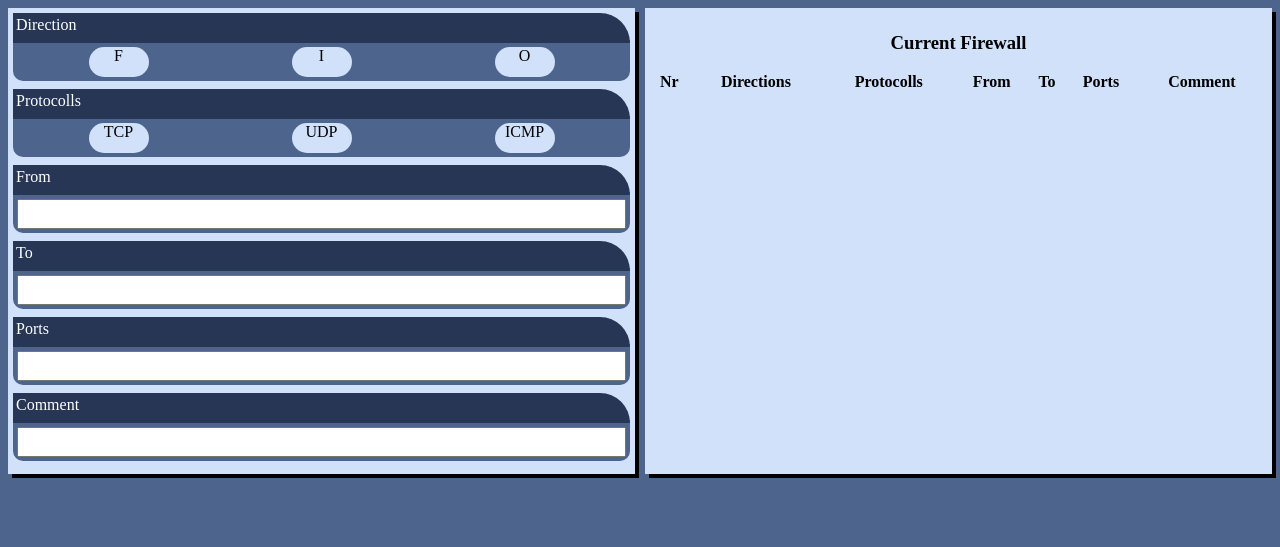
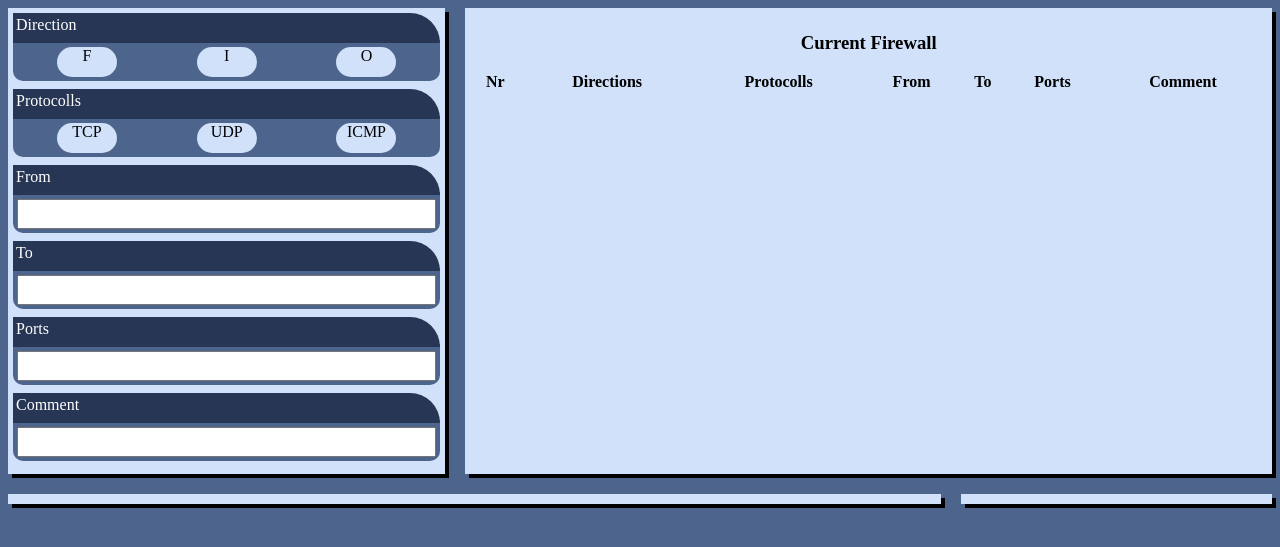
Before and after one commit to aramrami/FireWallBuilder, a Flask app: page / in a window 1280 px wide. Shown: the top 547 px of the page. Run offline with Flask 2, Linux system fonts and the light colour scheme; lists and menus that the app fills with data are empty.

Commit message:
Changed web layout

```diff
--- a/static/css/style.css
+++ b/static/css/style.css
@@ -8,16 +8,40 @@ html{
     background: var(--blueberry);
     font-size: 16px;
 }
-main, aside{
+main, aside, footer, #helpbox{
     box-shadow: 4px 4px;
     padding: 5px;
     background: var(--periwinkle);
 }
-#wrapper{
-    display: grid;
-    grid-gap: 10px;
-    grid-template-columns: repeat(auto-fit, minmax(300px, 1fr));
+@media (max-width: 569px){
+    main, aside, footer, #helpbox{
+        margin-bottom: 20px;
+    }
 }
+@media (min-width: 570px){
+    main{
+        grid-column: 1;
+        grid-row: 1 / 4;
+    }
+    aside{
+        grid-column: 2 / 7;
+        grid-row: 1 / 4;
+    }
+    footer{
+        grid-column: 1 / 5;
+        grid-row: 4;
+    }
+    #helpbox{
+        grid-column: 5 / 7;
+        grid-row: 4;
+    }
+    #wrapper{
+        display: grid;
+        grid-gap: 20px;
+        /*grid-template-columns: repeat(auto-fit, minmax(300px, 1fr));*/
+    }
+}
+
 .inputheader{
     box-sizing: border-box;
     border: medium solid var(--indigoink);
--- /dev/null
+++ b/static/js/helpbox.js
@@ -0,0 +1,21 @@
+const texts = Object.freeze( {
+    'forward' : 'Packages which go throw the Firewall',
+    'input' : 'Packages which are addressed to the firewall',
+    'output' : 'Packages whichs source is the firewall'
+} );
+
+( function init(){
+    document.getElementById( "btn_forward" ).onmouseover = () => {
+        showHelpText( texts['forward'] );
+    }
+    document.getElementById( "btn_input" ).onmouseover = () => {
+        showHelpText( texts['input'] );
+    }
+    document.getElementById( "btn_output" ).onmouseover = () => {
+        showHelpText( texts['output'] );
+    }
+} )();
+
+function showHelpText( text ){
+    document.getElementById( "helpbox" ).innerHTML = text;
+}
--- a/templates/index.html
+++ b/templates/index.html
@@ -5,15 +5,16 @@
         <title>JS FireWallBuilder</title>
         <link rel="stylesheet" href={{url_for( 'static', filename='css/style.css' )}}>
         <link rel="stylesheet" href={{url_for( 'static', filename='css/fontawesome-all.min.css' )}}>
+        <script src={{url_for( 'static', filename='js/helpbox.js' )}} defer></script>
     </head>
     <body>
         <div id="wrapper">
             <main>
                 <div class="inputheader">Direction</div>
                 <div class="inputgroup">
-                    <div class="choosebutton">F</div>
-                    <div class="choosebutton">I</div>
-                    <div class="choosebutton">O</div>
+                    <div id="btn_forward" class="choosebutton">F</div>
+                    <div id="btn_input" class="choosebutton">I</div>
+                    <div id="btn_output" class="choosebutton">O</div>
                 </div>
                 <div class="inputheader">Protocolls</div>
                 <div class="inputgroup">
@@ -52,6 +53,12 @@
                     </tr>
                 </table>
             </aside>
+            <footer>
+                <i class="fas fa-cogs"></i>
+            </footer>
+            <div id="helpbox">
+                <i class="fas fa-question"></i>
+            </div>
         </div>
     </body>
 </html>
```
